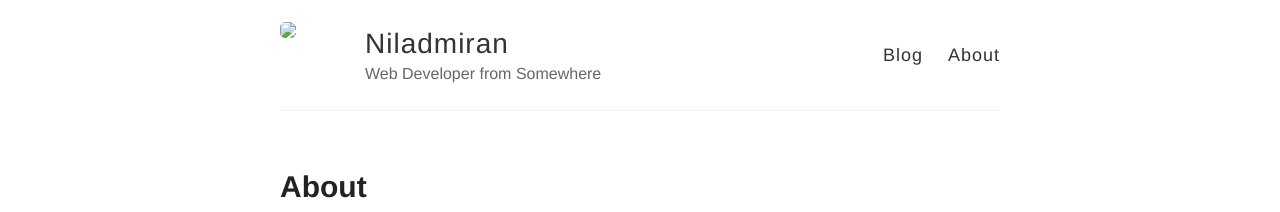
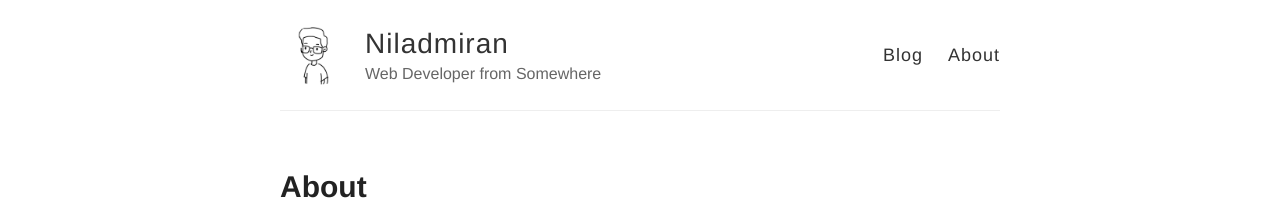
Before and after one commit to niladmiran/niladmiran.github.io, a Jekyll site: the page built from about.md, in a window 1280 px wide. Shown: the top 212 px of the page. Built offline with Jekyll 4.4.1, drawn with Linux system fonts in a browser that asks for light colours.

Commit message:
change the path of profile pic

```diff
--- a/_config.yml
+++ b/_config.yml
@@ -9,7 +9,7 @@ name: Niladmiran
 description: Web Developer from Somewhere
 
 # URL of your avatar or profile pic (you could use your GitHub profile pic)
-avatar: images/profilePicture.png
+avatar:  /../images/profilePicture.png
 
 #
 # Flags below are optional
```
